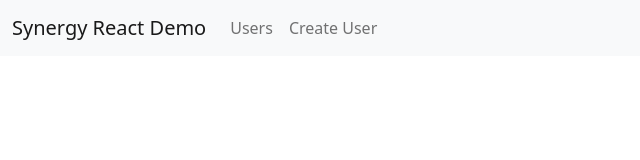
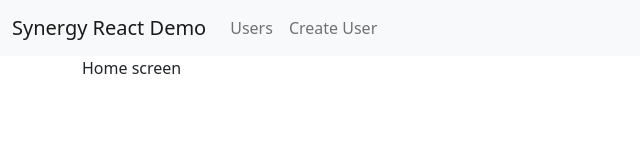
Before and after one commit to Alexsik76/SynergyWay, a React (Create React App) app in the folder djangoreactproject/frontend/: page / in a window 1280 px wide. Shown: the top 160 px of the page, without its empty margins (0-640 px from the left). Built offline with nearby package versions, Linux system fonts and the light colour scheme.

Commit message:
Corrected react routes

```diff
--- a/djangoreactproject/frontend/package.json
+++ b/djangoreactproject/frontend/package.json
@@ -4,7 +4,7 @@
   "description": "",
   "main": "main.js",
   "scripts": {
-    "start": "webpack serve --config ./webpack.config.js --mode development",
+    "start": "webpack-dev-server --mode development --open --hot",
     "build": "react-scripts build",
     "test": "react-scripts test",
     "eject": "react-scripts eject"
@@ -43,6 +43,7 @@
     "axios": "^0.24.0",
     "bootstrap": "^5.1.3",
     "css-loader": "^6.5.1",
+    "css-select": "^4.2.1",
     "react": "^17.0.2",
     "react-dom": "^17.0.2",
     "react-router-dom": "^6.2.1",
--- a/djangoreactproject/frontend/src/App.js
+++ b/djangoreactproject/frontend/src/App.js
@@ -4,13 +4,11 @@ import {Route, Routes, Outlet} from "react-router-dom";
 import UsersList from "./components/UsersList";
 import UserCreateUpdate from "./components/UserCreateUpdate";
 import UpdateForm from "./components/UpdateForm";
-// import UserUpdate from "./components/UserUpdate";
-
 export default function App() {
     return (
         <Routes>
             <Route path="/" element={<LayoutsWithNavbar />}>
-                <Route path="/index" element={<div>Home screen</div>}/>
+                <Route index element={<div>Home screen</div>} />
                 <Route path="users" element={<UsersList />}/>
                 <Route path="users/:userId" element={<UpdateForm />} />
                 <Route path="users/create" element={<UserCreateUpdate />}/>
--- a/djangoreactproject/frontend/src/components/Navbar.jsx
+++ b/djangoreactproject/frontend/src/components/Navbar.jsx
@@ -1,10 +1,11 @@
 import React from 'react';
 import {Link} from "react-router-dom";
 
-const Navbar = () => {
-    return <nav className="navbar navbar-expand-lg navbar-light bg-light">
+function Navbar() {
+    return (
+        <nav className="navbar navbar-expand-lg navbar-light bg-light">
         <div className="container-fluid">
-            <Link to="index" className="navbar-brand">Synergy React Demo</Link>
+            <Link to="/" className="navbar-brand">Synergy React Demo</Link>
             <button className="navbar-toggler" type="button" data-toggle="collapse"
                     data-target="#navbarNavAltMarkup"
                     aria-controls="navbarNavAltMarkup" aria-expanded="false" aria-label="Toggle navigation">
@@ -18,5 +19,6 @@ const Navbar = () => {
             </div>
         </div>
     </nav>
+    )
 }
 export default Navbar
--- a/djangoreactproject/frontend/src/main.js
+++ b/djangoreactproject/frontend/src/main.js
@@ -1,9 +1,7 @@
 import 'bootstrap/dist/css/bootstrap.min.css'
 import React from 'react'
 import { render } from "react-dom";
-import {
-    BrowserRouter
-} from "react-router-dom";
+import {BrowserRouter} from "react-router-dom";
 import App from './App'
 const rootElement = document.getElementById("root");
 render(
--- a/djangoreactproject/frontend/webpack.config.js
+++ b/djangoreactproject/frontend/webpack.config.js
@@ -27,12 +27,6 @@ module.exports = {
   devServer: {
     static: path.resolve(__dirname, './public'),
 
-    compress: true,
-
-    hot: true,
-
-    host,
-
     port: 3000,
 
       },
```
Also changed, not shown: 1 other file (tests, documents, lock files or other folders).
